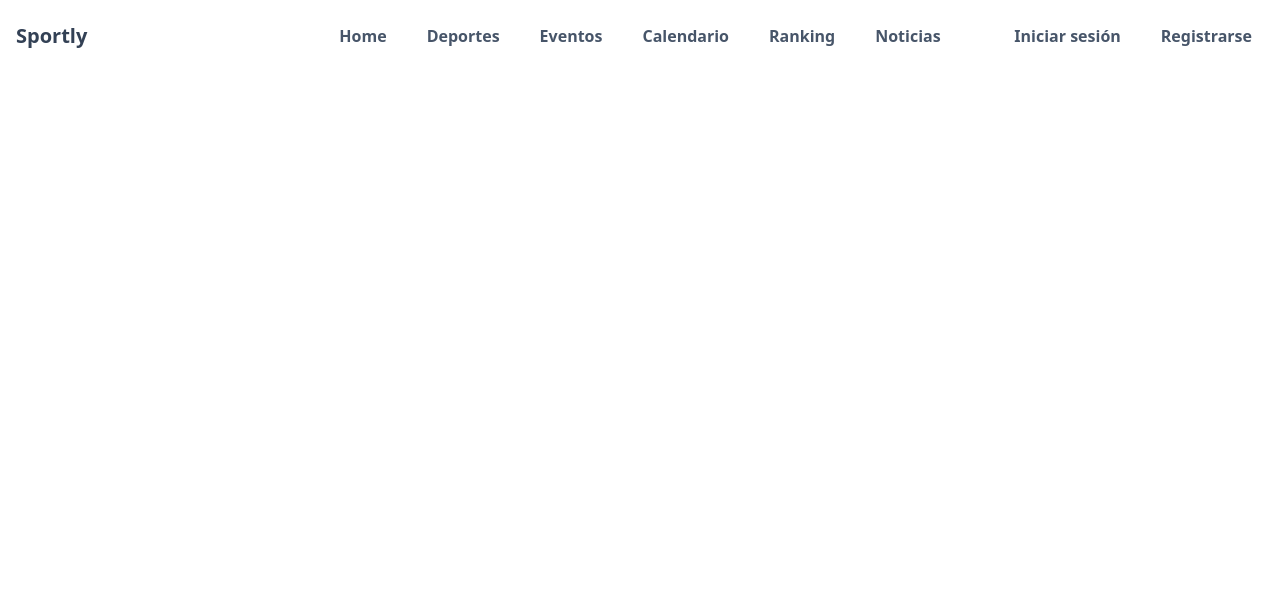
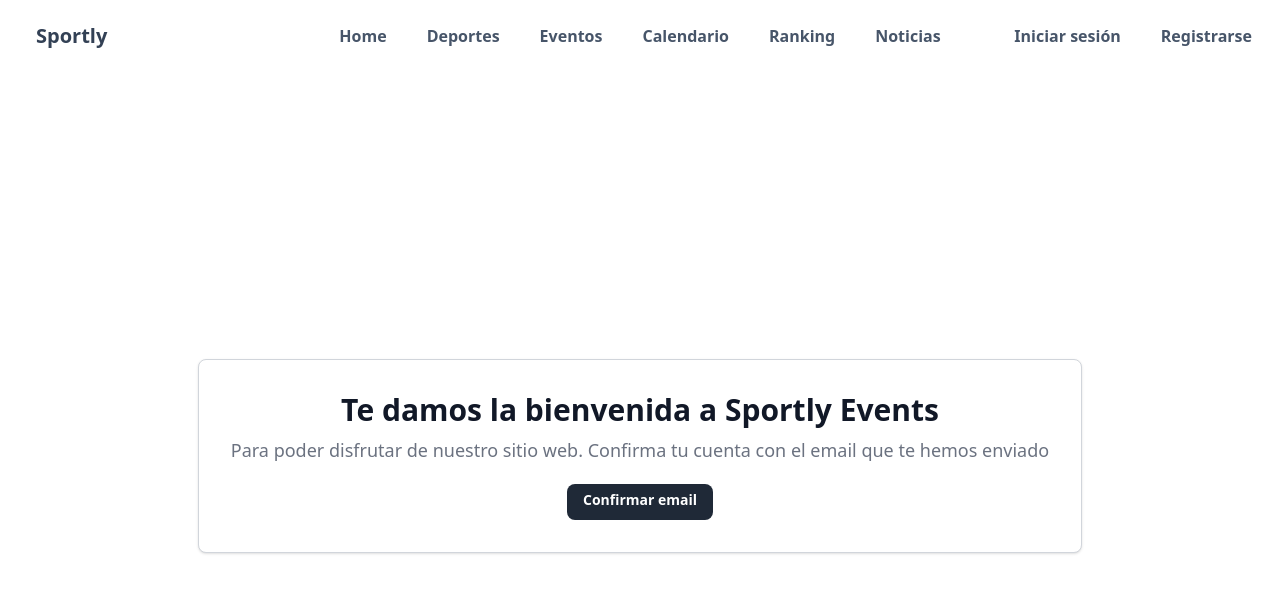
Before and after one commit to jorgebueno7/trabajo-fin-grado, a React (Vite) app in the folder client/: page /confirm_login in a window 1280 px wide. Shown: the top 592 px of the page. Built offline with nearby package versions, Linux system fonts and the light colour scheme; no server answers.

Commit message:
Modificados componentes de Login, Register y Navbar. Creación del Context para guardar el estado de los usuarios

```diff
--- a/client/src/App.tsx
+++ b/client/src/App.tsx
@@ -1,6 +1,10 @@
+import React, { useState, useEffect } from 'react';
 import { BrowserRouter as Router, Routes, Route } from 'react-router-dom';
+import UserContext, { User } from './context/UsersContext';
+import HomePage from './pages/HomePage';
+import PerfilPage from './pages/ProfilePage';
+import ConfirmLoginPage from './pages/ConfirmLoginPage';
 import Navbar from './components/layout/Navbar';
-import HomePage from './pages/HomePage';
 import Users from './components/common/UsersList';
 import Sports from './components/common/SportsList';
 import Events from './components/common/EventsList';
@@ -12,7 +16,17 @@ import Register from './components/layout/Register';
 import './css/index.css'
 
 function App() {
+  const [isLoggedIn, setLoggedIn] = useState(() => {
+    return localStorage.getItem('isLoggedIn') === 'true';
+  });
+  const [user, setUser] = useState<User | null>(null);
+
+  useEffect(() => {
+    localStorage.setItem('isLoggedIn', String(isLoggedIn));
+  }, [isLoggedIn]);
+
   return (
+    <UserContext.Provider value={{ isLoggedIn, setLoggedIn, user, setUser }}>
       <Router>
         <div className="flex flex-col h-screen">
         <Navbar />
@@ -26,9 +40,12 @@ function App() {
             <Route path="/rankings" element={<Rankings />} />
             <Route path="/login" element={<Login />} />
             <Route path="/register" element={<Register />} />
+            <Route path="/confirm_login" element={<ConfirmLoginPage />} />
+            <Route path="/perfil" element={<PerfilPage />} />
           </Routes>
         </div>
       </Router>
+    </UserContext.Provider>
   )
 }
 
--- a/client/src/components/layout/Login.tsx
+++ b/client/src/components/layout/Login.tsx
@@ -1,17 +1,29 @@
 import { GoogleLogin } from '@react-oauth/google';
-import React, { useState } from 'react';
+import React, { useState, useContext } from 'react';
+import { useNavigate } from 'react-router-dom'
 import axios from 'axios';
+import UserContext from '../../context/UsersContext';
 
 const Login = () => {
     const [email, setEmail] = useState('');
     const [password, setPassword] = useState('');
+    const { setLoggedIn, setUser } = useContext(UserContext);
 
+    const navigate = useNavigate();
+    const navigateHome = () => {
+        navigate('/perfil');
+    };
     const handleSubmit = async (event: React.FormEvent) => {
         event.preventDefault();
-
         try {
             const response = await axios.post(import.meta.env.VITE_API_URL + '/login', { email, password });
             console.log(response.data);
+            setUser(response.data);
+            console.log(response.data);
+
+            setLoggedIn(true); localStorage.setItem('isLoggedIn', 'true');
+
+            navigateHome();
         } catch (error) {
             console.error(error);
         }
--- a/client/src/components/layout/Navbar.tsx
+++ b/client/src/components/layout/Navbar.tsx
@@ -1,8 +1,12 @@
+import UserContext from '../../context/UsersContext';
+import React, { useContext } from 'react';
 const Navbar = () => {
+  const { isLoggedIn } = useContext(UserContext);
+
   return (
     <nav className="flex justify-between items-center mt-4 px-4">
         <div className="flex justify-start w-full">
-            <a href="/" className="font-bold text-xl text-slate-700 rounded-lg hover:text-slate-900">Sportly</a>
+            <a href="/" className="font-bold text-xl ml-5 text-slate-700 rounded-lg hover:text-slate-900">Sportly</a>
         </div>
         <div className="flex justify-center w-full space-x-4">
             <a href="/" className="font-bold px-3 py-2 text-slate-600 rounded-lg hover:bg-slate-100 hover:text-slate-900">Home</a>
@@ -13,8 +17,14 @@ const Navbar = () => {
             <a href="/news" className="font-bold px-3 py-2 text-slate-600 rounded-lg hover:bg-slate-100 hover:text-slate-900">Noticias</a>
         </div>
         <div className="flex justify-end w-full space-x-4">
-            <a href="/login" className="font-bold px-3 py-2 text-slate-600 rounded-lg hover:bg-slate-100 hover:text-slate-900">Iniciar sesión</a>
-            <a href="/register" className="font-bold px-3 py-2 text-slate-600 rounded-lg hover:bg-slate-100 hover:text-slate-900">Registrarse</a>
+          {isLoggedIn ? (
+            <a href="/perfil" className="font-bold px-3 py-2 text-slate-600 rounded-lg hover:bg-slate-100 hover:text-slate-900">Perfil</a>
+          ) : (
+            <>
+              <a href="/login" className="font-bold px-3 py-2 text-slate-600 rounded-lg hover:bg-slate-100 hover:text-slate-900">Iniciar sesión</a>
+              <a href="/register" className="font-bold px-3 py-2 text-slate-600 rounded-lg hover:bg-slate-100 hover:text-slate-900">Registrarse</a>
+            </>
+          )}
         </div>
     </nav>
   );
--- a/client/src/components/layout/Register.tsx
+++ b/client/src/components/layout/Register.tsx
@@ -1,4 +1,5 @@
 import React, { useState } from 'react';
+import { useNavigate } from 'react-router-dom'
 import axios from 'axios';
 
 const Register = () => {
@@ -9,11 +10,17 @@ const Register = () => {
     const [password, setPassword] = useState('');
     const [role, setRole] = useState('');
 
+    const navigate = useNavigate();
+    const navigateConfirmLogin = () => {
+        navigate('/confirm_login');
+    };
+
     const handleSubmit = async (event: React.FormEvent) => {
         event.preventDefault();
         try {
             const response = await axios.post(import.meta.env.VITE_API_URL + '/registro', { dni, nombre, apellidos, email, password, role });
             console.log(response.data);
+            navigateConfirmLogin();
         } catch (error) {
             console.error(error);
         }
--- /dev/null
+++ b/client/src/context/UsersContext.tsx
@@ -0,0 +1,33 @@
+import React from 'react';
+
+export interface User {
+  dni: string;
+  nombre: string;
+  apellidos: string;
+  email: string;
+  password: string;
+  role: string;
+  fecha_nacimiento: string;
+  telefono: number;
+  direccion: string;
+  altura: string;
+  peso: string;
+  deporte: string;
+  mejor_marca: string;
+}
+
+interface UserContextProps {
+  isLoggedIn: boolean;
+  setLoggedIn: (value: boolean) => void;
+  user: User | null;
+  setUser: (user: User | null) => void;
+}
+
+const UserContext = React.createContext<UserContextProps>({
+  isLoggedIn: false,
+  setLoggedIn: () => {},
+  user: null,
+  setUser: () => {},
+});
+
+export default UserContext;
--- /dev/null
+++ b/client/src/pages/ConfirmLoginPage.tsx
@@ -0,0 +1,20 @@
+const ConfirmLoginPage = () => {
+    return (
+        <div className="flex items-center justify-center min-h-screen overflow-y-auto">
+            <div className="p-4 text-center bg-white border border-gray-300 rounded-lg shadow sm:p-8 dark:bg-gray-800 dark:border-gray-700">
+                <h5 className="mb-2 text-3xl font-bold text-gray-900 dark:text-white">Te damos la bienvenida a Sportly Events</h5>
+                <p className="mb-5 text-base text-gray-500 sm:text-lg dark:text-gray-400">Para poder disfrutar de nuestro sitio web.
+                    Confirma tu cuenta con el email que te hemos enviado</p>
+                <div className="items-center justify-center space-y-4 sm:flex sm:space-y-0 sm:space-x-4 rtl:space-x-reverse">
+                    <a href="https://mailtrap.io/inboxes/3055831/messages" className="w-full sm:w-auto bg-gray-800 hover:bg-gray-700 focus:ring-4 focus:outline-none focus:ring-gray-300 text-white rounded-lg inline-flex items-center justify-center px-4 py-2.5 dark:bg-gray-700 dark:hover:bg-gray-600 dark:focus:ring-gray-700">
+                        <div className="text-left rtl:text-right">
+                            <div className="-mt-1 font-sans text-sm font-semibold">Confirmar email</div>
+                        </div>
+                    </a>
+                </div>
+            </div>
+        </div>
+    );
+};
+
+export default ConfirmLoginPage;
--- /dev/null
+++ b/client/src/pages/ProfilePage.tsx
@@ -0,0 +1,18 @@
+import React, { useContext } from 'react';
+import UserContext from '../context/UsersContext';
+
+const ProfilePage = () => {
+    const { user } = useContext(UserContext);
+
+    if (!user) {
+        return <div>Cargando...</div>; // O redirige al usuario, o muestra otro contenido
+    }
+
+    return (
+        <div>
+            <h1>{user?.email}</h1>
+        </div>
+    );
+};
+
+export default ProfilePage;
--- a/client/tsconfig.app.json
+++ b/client/tsconfig.app.json
@@ -23,5 +23,5 @@
     "noUnusedParameters": true,
     "noFallthroughCasesInSwitch": true
   },
-  "include": ["src"]
+  "include": ["src/"]
 }
```
Also changed, not shown: 1 other file (tests, documents, lock files or other folders). Lines whose indentation alone changed are shown as unchanged.
